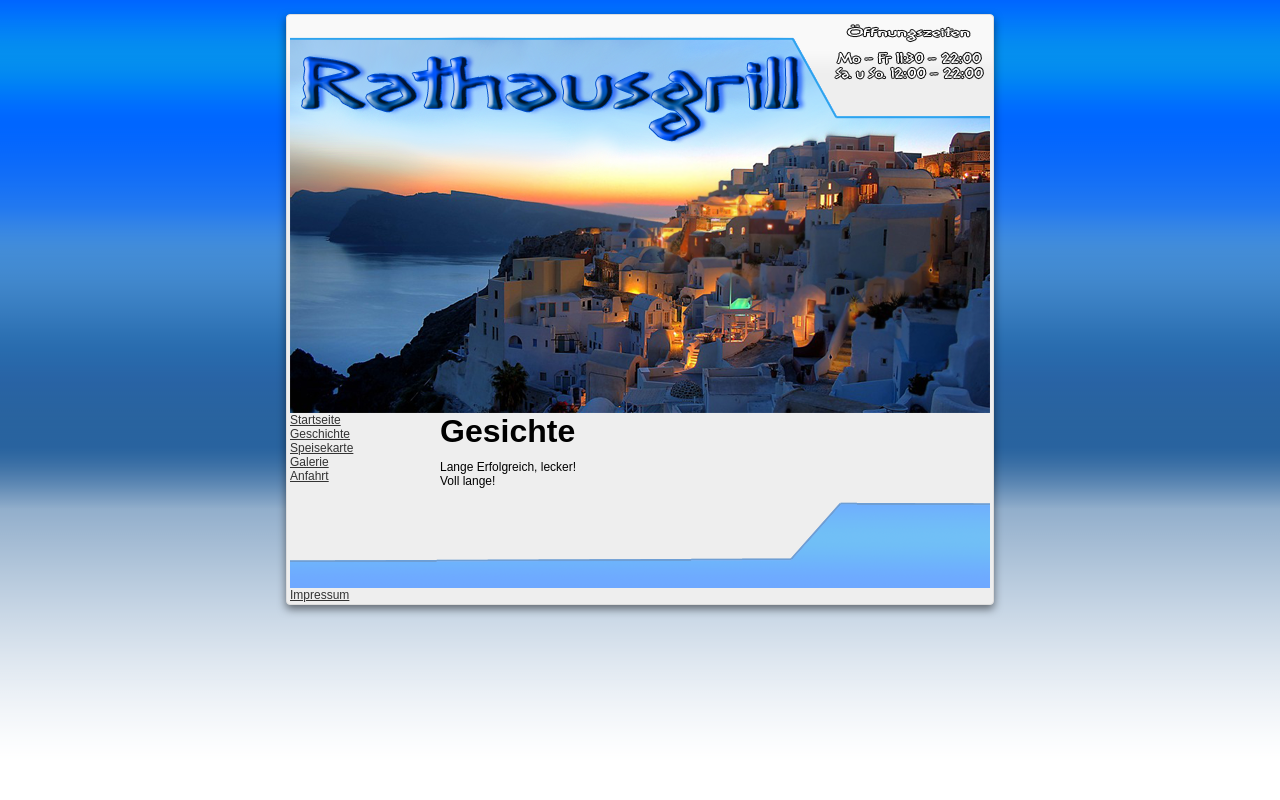
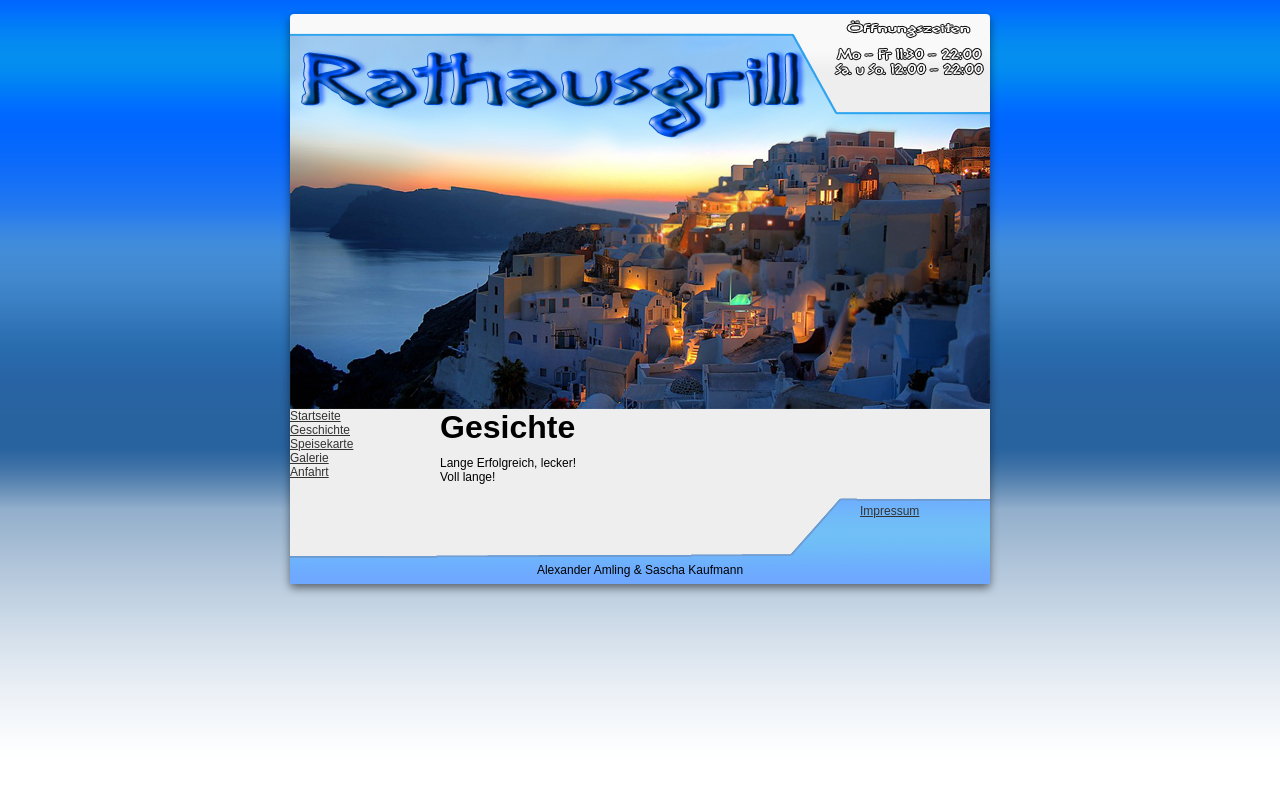
Before and after one commit to Istani/PHP_Rathausgrill, a PHP site: page /index.php?seite=geschichte in a window 1280 px wide. Run offline with PHP 8.4, Linux system fonts and the light colour scheme.

Commit message:
Style - Footer

```diff
--- a/site/content.php
+++ b/site/content.php
@@ -13,10 +13,14 @@
         include("content/index.php");
       ?></td>
   </tr>
-  <tr>
-    <td colspan="2">
-      <img src="image/footer.png">
-	  <a href="index.php?seite=impressum">Impressum</a><br>
+  <tr class="footer" height="100">
+    <td class="footer" colspan="2" height="100">
+      <p class="footer_impressum">
+        <a href="index.php?seite=impressum">Impressum</a><br>
+      </p>
+      <p class="footer_text">
+        Alexander Amling & Sascha Kaufmann
+      </p>
     </td>
   </tr>
 </table>
--- a/style/style.css
+++ b/style/style.css
@@ -50,3 +50,24 @@ h2 {
   font-weight: bold;
   padding-top: 20px;
 }
+
+.footer {
+  background-image: url(../image/footer.png);
+  height: 100px !important;
+}
+.footer_impressum {
+  padding-top: 20px;
+  padding-left: 570px;
+}
+.footer_text {
+  padding-top: 45px;
+  text-align:center;
+  vertical-align:bottom;
+}
+
+.ui-widget-content {
+  border: 0px !important;
+}
+.ui-tabs {
+  padding: 0px !important;
+}
```
